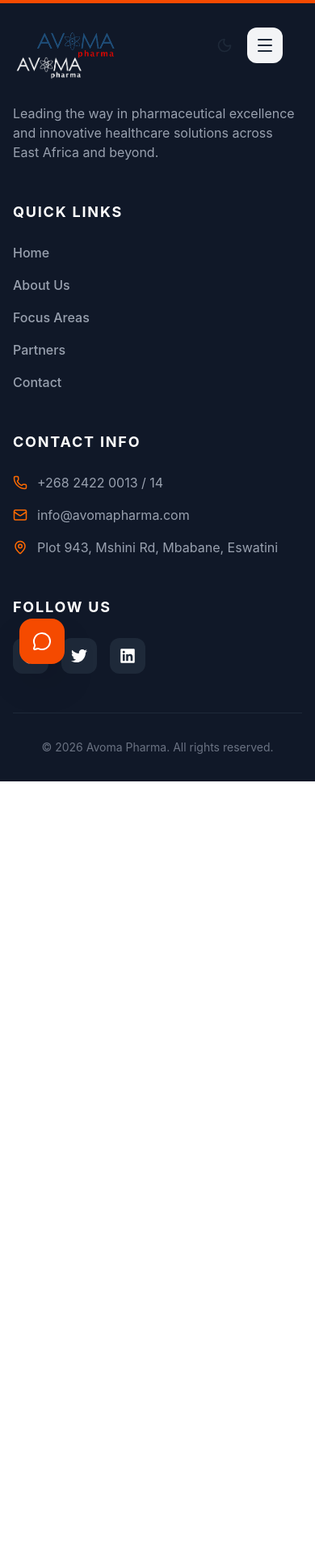
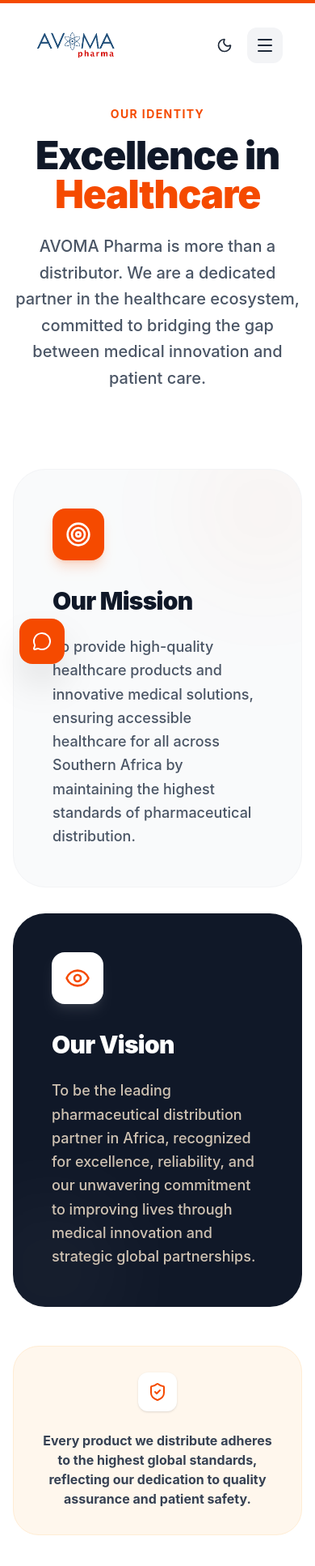
Before and after one commit to MazweMavuso/avoma, a React (Vite) app: page /about in a window 390 px wide. Shown: the top 1934 px of the page at 81% size. Before the commit the page ends 965 px from the top, so only its background shows below. Built offline with nearby package versions, Linux system fonts and the light colour scheme.

Commit message:
feat: implement About Us page with modular components and routing

```diff
--- a/src/App.jsx
+++ b/src/App.jsx
@@ -2,6 +2,7 @@
 import Navbar from './components/Navbar';
 import HomePage from './pages/HomePage';
 import ProductsPage from './pages/ProductsPage';
+import AboutPage from './pages/AboutPage';
 import Footer from './components/Footer';
 import ScrollToTop from './components/ScrollToTop';
 import ScrollProgress from './components/ScrollProgress';
@@ -17,6 +18,7 @@
           <Routes>
             <Route path="/" element={<HomePage />} />
             <Route path="/products" element={<ProductsPage />} />
+            <Route path="/about" element={<AboutPage />} />
           </Routes>
         </main>
         <Footer />
--- /dev/null
+++ b/src/components/AboutHero.jsx
@@ -0,0 +1,22 @@
+import { motion } from 'framer-motion';
+
+const AboutHero = () => {
+  return (
+    <motion.div
+      initial={{ opacity: 0, y: 20 }}
+      animate={{ opacity: 1, y: 0 }}
+      transition={{ duration: 0.6 }}
+      className="text-center mb-24"
+    >
+      <span className="text-orange-600 font-bold uppercase tracking-widest text-sm">Our Identity</span>
+      <h1 className="mt-4 text-5xl lg:text-7xl font-black text-gray-900 dark:text-white tracking-tight">
+        Excellence in <span className="text-orange-600">Healthcare</span>
+      </h1>
+      <p className="mt-6 text-xl text-gray-600 dark:text-gray-400 max-w-3xl mx-auto font-medium leading-relaxed">
+        AVOMA Pharma is more than a distributor. We are a dedicated partner in the healthcare ecosystem, committed to bridging the gap between medical innovation and patient care.
+      </p>
+    </motion.div>
+  );
+};
+
+export default AboutHero;
--- /dev/null
+++ b/src/components/CompanyHistory.jsx
@@ -0,0 +1,77 @@
+import { motion } from 'framer-motion';
+import { Calendar, Award, Building, Users } from 'lucide-react';
+
+const CompanyHistory = () => {
+  const milestones = [
+    {
+      year: '2017',
+      title: 'Foundations',
+      desc: 'Avoma Life and Avoma Strategy commenced trading, establishing the group\'s initial presence in healthcare and strategic consulting.',
+      icon: <Building size={24} />,
+    },
+    {
+      year: '2019',
+      title: 'Pharma Division Established',
+      desc: 'In September 2019, AVOMA Pharma was launched to focus specifically on pharmaceutical wholesale, distribution, and surgical equipment.',
+      icon: <Award size={24} />,
+    },
+    {
+      year: '2022',
+      title: 'Regional Expansion',
+      desc: 'Significant growth in distribution networks across Eswatini and Mozambique, serving a diverse portfolio of private and government clients.',
+      icon: <Users size={24} />,
+    },
+    {
+      year: 'Today',
+      title: 'A Trusted Partner',
+      desc: 'Continuing to innovate and expand our product range, providing critical healthcare solutions with a team of dedicated experts.',
+      icon: <Calendar size={24} />,
+    }
+  ];
+
+  return (
+    <section className="mb-20">
+      <div className="text-center mb-16">
+        <h2 className="text-4xl font-black text-gray-900 dark:text-white tracking-tight">Our Journey</h2>
+        <div className="mt-4 w-24 h-1.5 bg-orange-600 mx-auto rounded-full"></div>
+      </div>
+
+      <div className="relative">
+        {/* Vertical Line */}
+        <div className="absolute left-1/2 -translate-x-1/2 h-full w-0.5 bg-gray-100 dark:bg-gray-800 hidden md:block"></div>
+
+        <div className="space-y-12 md:space-y-0">
+          {milestones.map((item, index) => (
+            <motion.div
+              key={index}
+              initial={{ opacity: 0, x: index % 2 === 0 ? -30 : 30 }}
+              whileInView={{ opacity: 1, x: 0 }}
+              viewport={{ once: true }}
+              transition={{ duration: 0.8, delay: index * 0.1 }}
+              className={`flex flex-col md:flex-row items-center ${index % 2 === 0 ? 'md:flex-row-reverse' : ''} relative`}
+            >
+              {/* Content Card */}
+              <div className="w-full md:w-1/2 p-4 md:p-8">
+                <div className="bg-white dark:bg-gray-900 p-8 rounded-[32px] border border-gray-100 dark:border-gray-800 shadow-sm hover:shadow-xl hover:border-orange-500/20 transition-all group">
+                  <span className="text-orange-600 font-black text-xl mb-2 block">{item.year}</span>
+                  <h3 className="text-2xl font-bold text-gray-900 dark:text-white mb-4 group-hover:text-orange-600 transition-colors">{item.title}</h3>
+                  <p className="text-gray-600 dark:text-gray-400 font-medium leading-relaxed">{item.desc}</p>
+                </div>
+              </div>
+
+              {/* Central Icon */}
+              <div className="absolute left-1/2 -translate-x-1/2 w-12 h-12 bg-orange-600 rounded-2xl hidden md:flex items-center justify-center text-white shadow-lg shadow-orange-600/30 z-10">
+                {item.icon}
+              </div>
+
+              {/* Placeholder for spacing */}
+              <div className="hidden md:block w-1/2"></div>
+            </motion.div>
+          ))}
+        </div>
+      </div>
+    </section>
+  );
+};
+
+export default CompanyHistory;
--- /dev/null
+++ b/src/components/MissionVision.jsx
@@ -0,0 +1,72 @@
+import { motion } from 'framer-motion';
+import { Target, Eye, ShieldCheck } from 'lucide-react';
+
+const MissionVision = () => {
+  const fadeInUp = {
+    hidden: { opacity: 0, y: 30 },
+    visible: { opacity: 1, y: 0, transition: { duration: 0.8 } }
+  };
+
+  return (
+    <section className="mb-32">
+      <div className="grid grid-cols-1 md:grid-cols-2 gap-8">
+        {/* Mission Card */}
+        <motion.div
+          initial="hidden"
+          whileInView="visible"
+          viewport={{ once: true }}
+          variants={fadeInUp}
+          className="bg-gray-50 dark:bg-gray-900 p-12 rounded-[40px] border border-gray-100 dark:border-gray-800 relative overflow-hidden group hover:border-orange-500/30 transition-all duration-500"
+        >
+          <div className="relative z-10">
+            <div className="w-16 h-16 bg-orange-600 rounded-2xl flex items-center justify-center text-white mb-8 shadow-lg shadow-orange-600/20">
+              <Target size={32} />
+            </div>
+            <h2 className="text-3xl font-black text-gray-900 dark:text-white mb-6 tracking-tight">Our Mission</h2>
+            <p className="text-lg text-gray-600 dark:text-gray-400 font-medium leading-relaxed">
+              To provide high-quality healthcare products and innovative medical solutions, ensuring accessible healthcare for all across Southern Africa by maintaining the highest standards of pharmaceutical distribution.
+            </p>
+          </div>
+          <div className="absolute top-0 right-0 -mt-8 -mr-8 w-40 h-40 bg-orange-600/5 rounded-full blur-3xl group-hover:bg-orange-600/10 transition-colors"></div>
+        </motion.div>
+
+        {/* Vision Card */}
+        <motion.div
+          initial="hidden"
+          whileInView="visible"
+          viewport={{ once: true }}
+          variants={fadeInUp}
+          className="bg-gray-900 text-white p-12 rounded-[40px] relative overflow-hidden group transition-all duration-500"
+        >
+          <div className="relative z-10">
+            <div className="w-16 h-16 bg-white rounded-2xl flex items-center justify-center text-orange-600 mb-8 shadow-lg shadow-white/10">
+              <Eye size={32} />
+            </div>
+            <h2 className="text-3xl font-black mb-6 tracking-tight">Our Vision</h2>
+            <p className="text-lg text-orange-100/80 font-medium leading-relaxed">
+              To be the leading pharmaceutical distribution partner in Africa, recognized for excellence, reliability, and our unwavering commitment to improving lives through medical innovation and strategic global partnerships.
+            </p>
+          </div>
+          <div className="absolute bottom-0 left-0 -mb-8 -ml-8 w-40 h-40 bg-white/5 rounded-full blur-3xl group-hover:bg-white/10 transition-colors"></div>
+        </motion.div>
+      </div>
+
+      {/* Core Values / Summary */}
+      <motion.div
+        initial={{ opacity: 0, y: 20 }}
+        whileInView={{ opacity: 1, y: 0 }}
+        viewport={{ once: true }}
+        className="mt-12 p-8 bg-orange-50 dark:bg-orange-900/10 rounded-[32px] border border-orange-100 dark:border-orange-900/30 flex flex-col md:flex-row items-center gap-6"
+      >
+        <div className="flex-shrink-0 w-12 h-12 bg-white dark:bg-gray-800 rounded-xl flex items-center justify-center text-orange-600 shadow-sm">
+          <ShieldCheck size={24} />
+        </div>
+        <p className="text-gray-700 dark:text-gray-300 font-bold text-center md:text-left">
+          Every product we distribute adheres to the highest global standards, reflecting our dedication to quality assurance and patient safety.
+        </p>
+      </motion.div>
+    </section>
+  );
+};
+
+export default MissionVision;
--- a/src/components/Navbar.jsx
+++ b/src/components/Navbar.jsx
@@ -56,7 +56,7 @@
   const navLinks = [
     { name: 'Home', href: '/' },
     { name: 'Products', href: '/products' },
-    { name: 'About Us', href: '/#about' },
+    { name: 'About Us', href: '/about' },
     { name: 'Partners', href: '/#partners' },
     { name: 'Contact', href: '/#contact' },
   ];
--- /dev/null
+++ b/src/pages/AboutPage.jsx
@@ -0,0 +1,21 @@
+import AboutHero from '../components/AboutHero';
+import MissionVision from '../components/MissionVision';
+import CompanyHistory from '../components/CompanyHistory';
+import Partners from '../components/Partners';
+
+const AboutPage = () => {
+  return (
+    <div className="pt-32 pb-20 bg-white dark:bg-gray-950 min-h-screen transition-colors duration-500">
+      <div className="max-w-7xl mx-auto px-4 sm:px-6 lg:px-8">
+        <AboutHero />
+        <MissionVision />
+        <CompanyHistory />
+        <div className="mt-20">
+          <Partners />
+        </div>
+      </div>
+    </div>
+  );
+};
+
+export default AboutPage;
```
